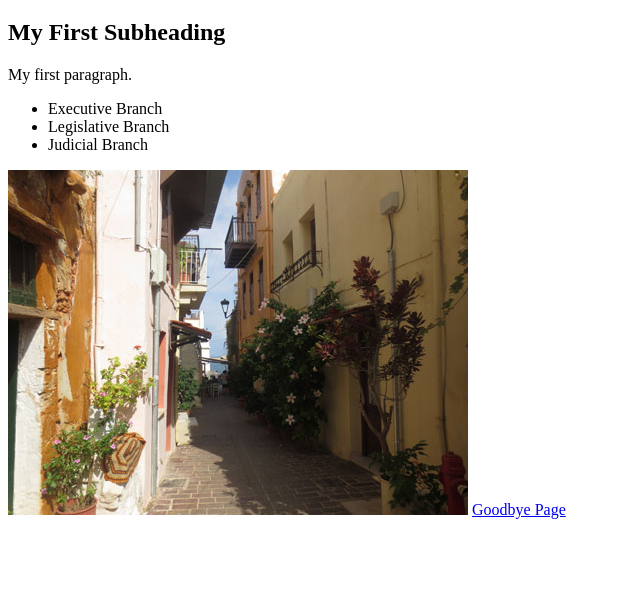
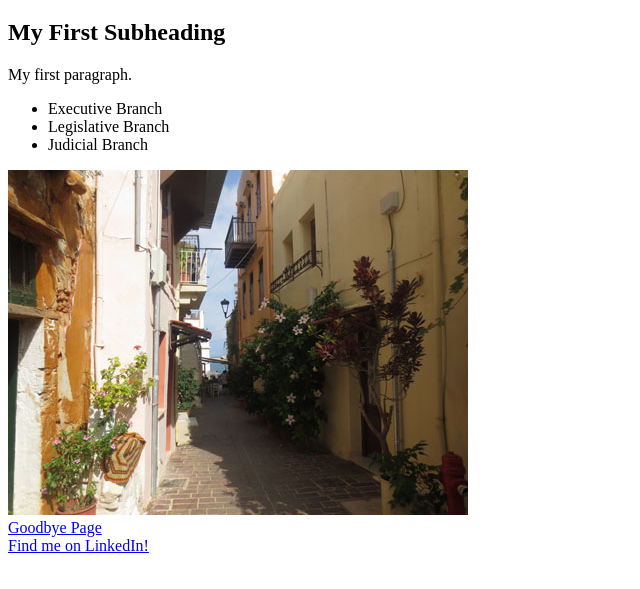
Before and after one commit to miamayixuan/mia-simple-website, a plain HTML site: page index.html in a window 1280 px wide. Shown: the part 61-650 px from the top of the page, without its empty margins (0-640 px from the left). Drawn offline with Linux system fonts and the light colour scheme.

Commit message:
add linkedIn hyperlink

```diff
--- a/index.html
+++ b/index.html
@@ -16,7 +16,11 @@
 
 <img src="img_chania.jpg" alt="Flowers in Chania" width="460" height="345">
 
+<br>
 <a href="goodbye.html"> Goodbye Page </a>
+
+<br>
+<a href="https://www.linkedin.com/in/mia-mayixuan-li-17b45a85/">  Find me on LinkedIn!</a>
 
 </body>
 </html>
```
